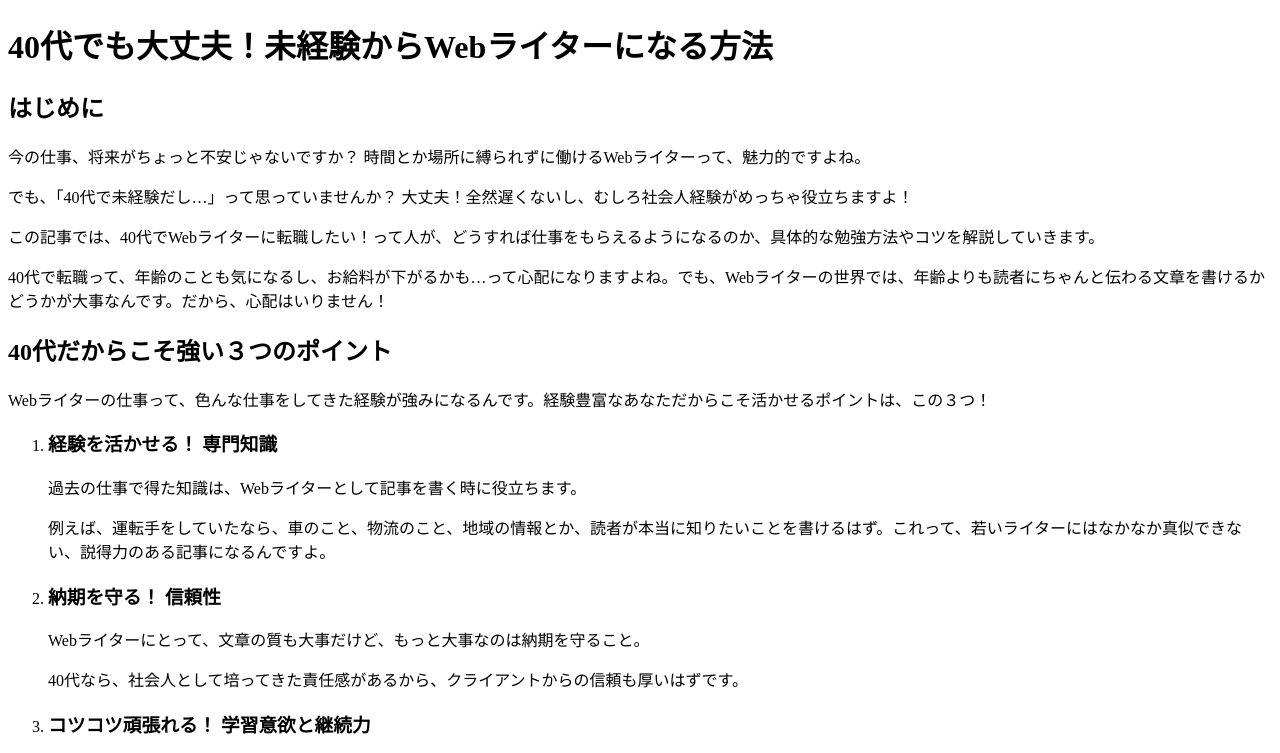
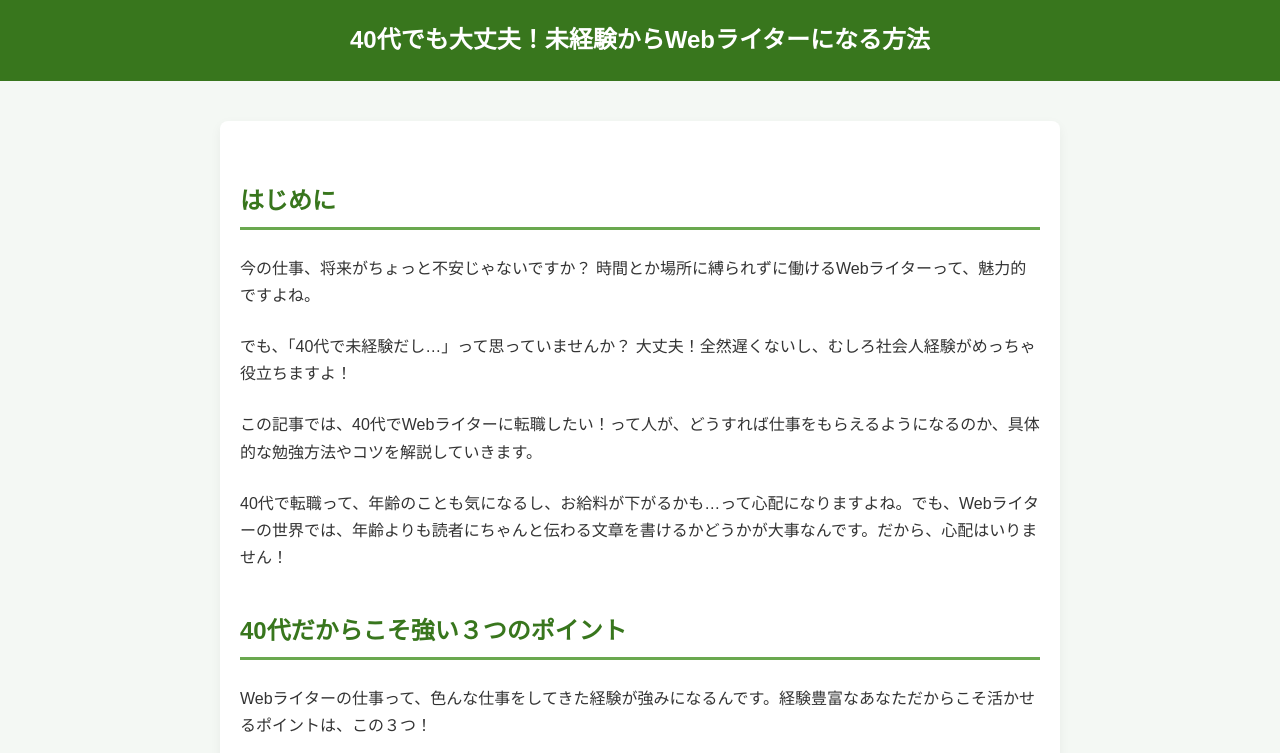
Before and after one commit to Ashika-18/writing_homepage, a plain HTML site: page articles/change_job.html in a window 1280 px wide. Shown: the top 753 px of the page. Drawn offline with Linux system fonts and the light colour scheme.

Commit message:
style適用

```diff
--- a/articles/change_job.html
+++ b/articles/change_job.html
@@ -6,6 +6,131 @@
     <meta name="viewport" content="width=device-width, initial-scale=1.0" />
     <title>40代でも大丈夫！未経験からWebライターになる方法</title>
   </head>
+  <style>
+    /* ベースのフォントと背景 */
+    body {
+      font-family: "Hiragino Kaku Gothic ProN", Meiryo, sans-serif;
+      color: #333; /* 濃いめのグレーで見やすく */
+      line-height: 1.7; /* 読みやすい行の高さ */
+      background-color: #f4f8f4; /* 薄い緑がかったオフホワイト */
+      margin: 0;
+      padding: 0;
+    }
+
+    /* メインコンテンツの幅と中央寄せ */
+    main {
+      max-width: 800px;
+      margin: 40px auto;
+      padding: 20px;
+      background-color: #fff; /* コンテンツ部分は白 */
+      box-shadow: 0 4px 12px rgba(0, 0, 0, 0.05); /* ほんの少し影 */
+      border-radius: 8px;
+    }
+
+    /* 緑色を基調としたカラーパレット */
+    :root {
+      --color-main-green: #38761d; /* 深い森の緑（メインカラー） */
+      --color-light-green: #6aa84f; /* 葉っぱの緑（アクセント） */
+      --color-background-green: #e9f0e6; /* 薄い背景色 */
+      --color-border-green: #b6d7a8; /* ボーダーの色 */
+    }
+
+    /* ヘッダー */
+    header {
+      background-color: var(--color-main-green);
+      color: #fff;
+      padding: 20px 0;
+      text-align: center;
+    }
+
+    header h1 {
+      font-size: 24px;
+      margin: 0;
+      padding: 0 20px;
+    }
+
+    /* 大見出し (h2) - 記事の主要な区切り */
+    h2 {
+      font-size: 24px;
+      color: var(--color-main-green);
+      border-bottom: 3px solid var(--color-light-green); /* 下線にアクセントカラー */
+      padding-bottom: 5px;
+      margin-top: 40px;
+      margin-bottom: 25px;
+    }
+
+    /* 中見出し (h3) - セクション内の小見出し */
+    h3 {
+      font-size: 20px;
+      color: #333;
+      border-left: 5px solid var(--color-light-green); /* 左側に縦線 */
+      padding-left: 10px;
+      margin-top: 30px;
+    }
+
+    /* 小見出し (h4) */
+    h4 {
+      font-size: 18px;
+      color: var(--color-main-green);
+      margin-top: 25px;
+    }
+
+    /* 段落 */
+    p {
+      margin-bottom: 1.5em;
+    }
+
+    /* 箇条書きと番号付きリスト */
+    ol,
+    ul {
+      padding-left: 25px;
+      margin-bottom: 20px;
+    }
+
+    li {
+      margin-bottom: 10px;
+    }
+
+    /* リスト内の h3 */
+    ol h3 {
+      margin-top: 0;
+      margin-bottom: 10px;
+      border: none; /* ol内のh3は左線を解除 */
+      padding-left: 0;
+      color: #333;
+    }
+
+    /* 強調文字 */
+    strong {
+      color: var(--color-main-green);
+      font-weight: bold;
+    }
+
+    /* 読者へのメッセージやポイントを囲む部分 */
+    #summary h4,
+    #summary ol {
+      background-color: var(--color-background-green);
+      border: 1px solid var(--color-border-green);
+      padding: 15px;
+      border-radius: 5px;
+    }
+    #summary ol {
+      list-style-type: none; /* リストマークを消す */
+      padding-left: 0;
+    }
+    #summary li {
+      padding-left: 1.2em;
+      text-indent: -1.2em; /* 箇条書きマーク代わりに数字を左寄せ */
+    }
+
+    /* レスポンシブ対応 */
+    @media (max-width: 840px) {
+      main {
+        margin: 20px 10px;
+        padding: 15px;
+      }
+    }
+  </style>
   <body>
     <header>
       <h1>40代でも大丈夫！未経験からWebライターになる方法</h1>
```
